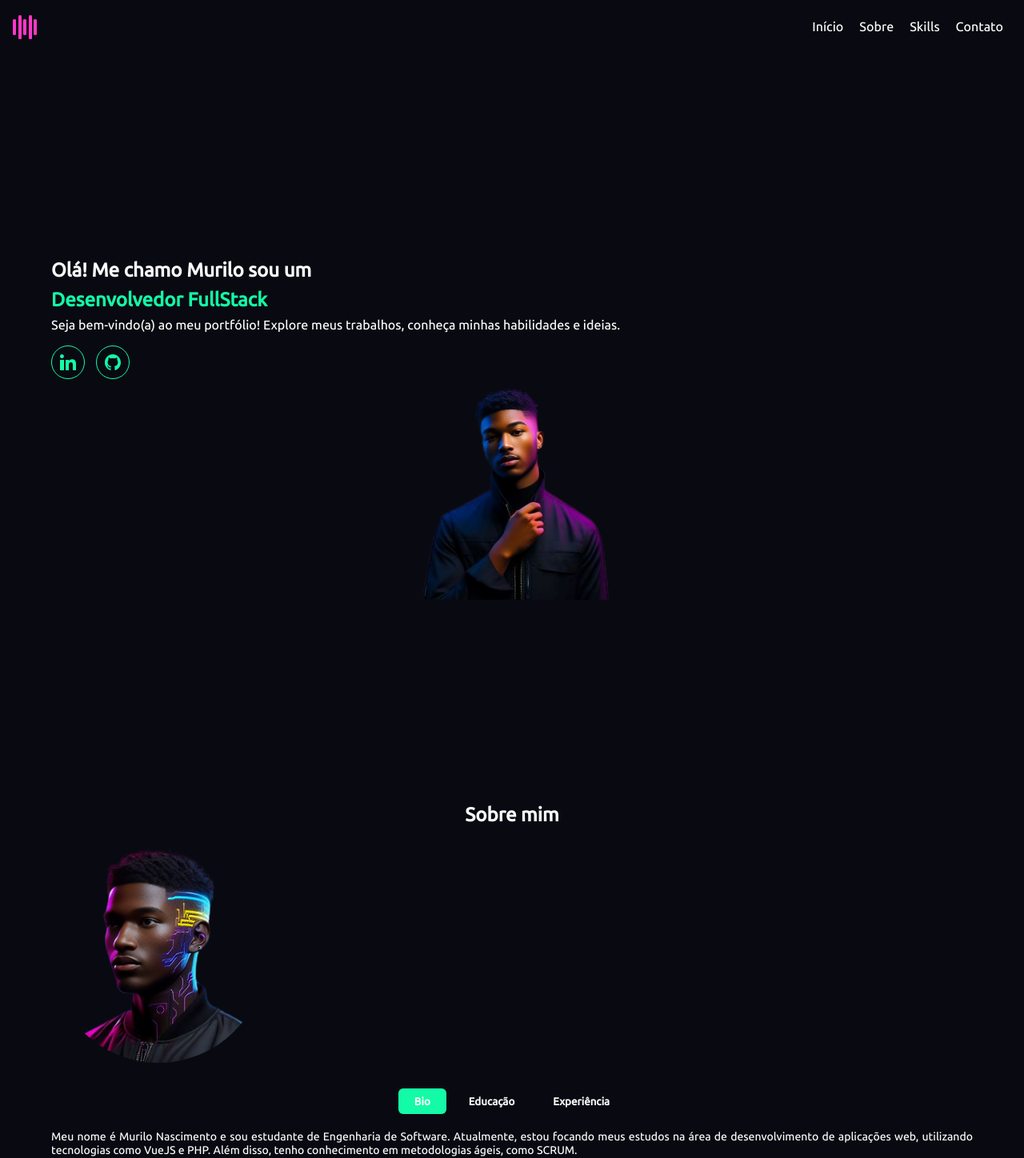
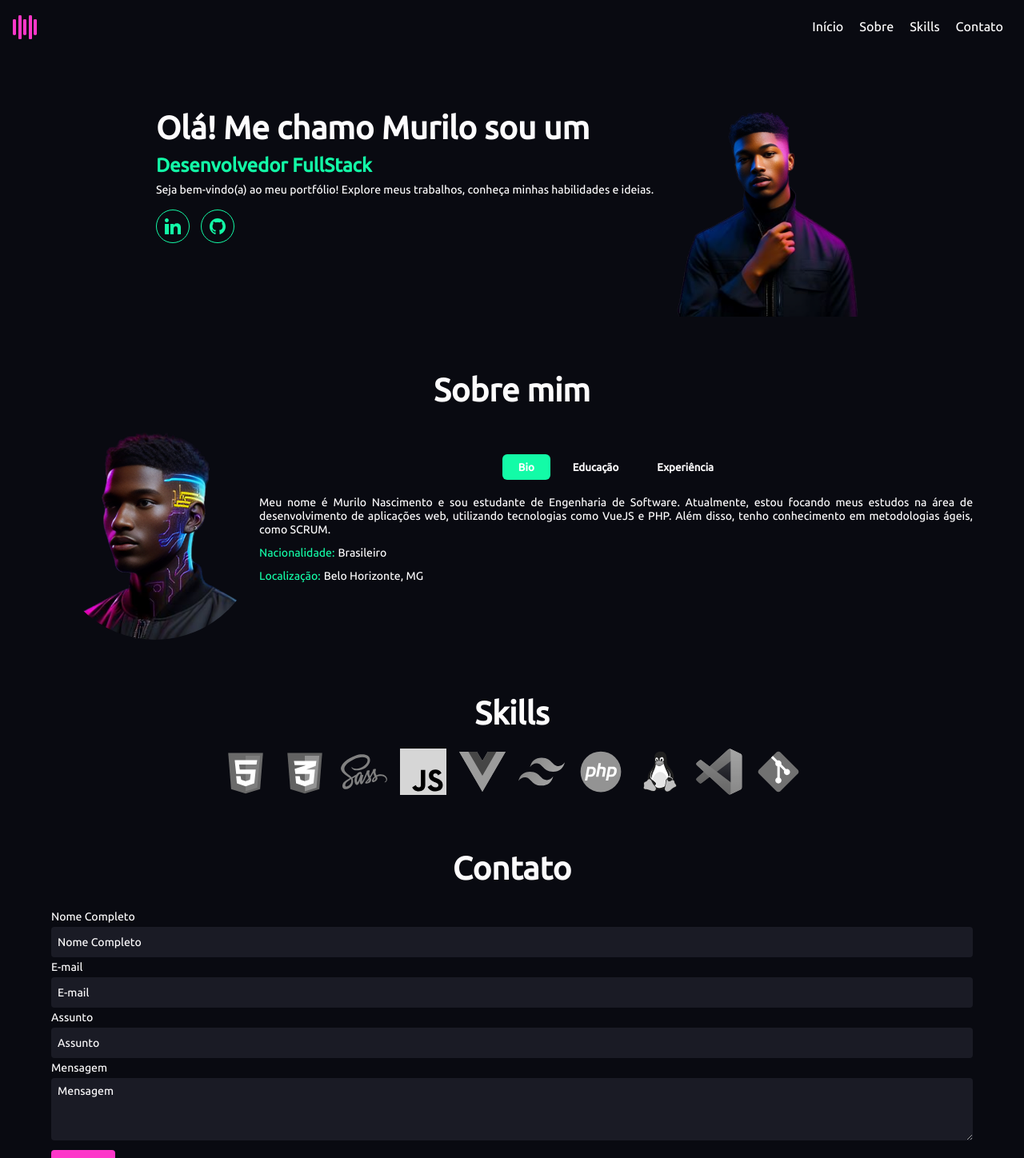
Before and after one commit to murilonicemento/my-portfolio, a Vue app: page /skills in a window 1280 px wide. Shown: the top 1448 px of the page at 80% size. Built offline with nearby package versions, Linux system fonts and the light colour scheme.

Commit message:
style: add responsiveness to 768px windows

```diff
--- a/src/components/ContactComponent.vue
+++ b/src/components/ContactComponent.vue
@@ -30,16 +30,19 @@ form label {
 }
 
 form input {
+  height: 38px;
+
   background-color: var(--color-black-hover);
 
-  height: 38px;
+  padding: 8px;
 
-  padding: 4px;
+  color: var(--color-white);
 }
 
 form input::placeholder,
 form textarea::placeholder {
   color: var(--color-white);
+  font-size: 14px;
 }
 
 form textarea {
@@ -47,9 +50,10 @@ form textarea {
 
   height: 78px;
 
-  padding: 4px;
+  padding: 8px;
 
   font-size: 14px;
+  color: var(--color-white);
 }
 
 form button {
@@ -71,4 +75,10 @@ form button {
 
   cursor: pointer;
 }
+
+@media (min-width: 768px) {
+  h1 {
+    font-size: var(--font-size-2xl);
+  }
+}
 </style>
--- a/src/components/HomeComponent.vue
+++ b/src/components/HomeComponent.vue
@@ -5,10 +5,12 @@ import home from "@/assets/images/home-profile-image.png";
 </script>
 
 <template>
+  <div id="presentation">
     <h1>Olá! Me chamo Murilo sou um</h1>
     <h2>Desenvolvedor FullStack</h2>
     <p>
-    Seja bem-vindo(a) ao meu portfólio! Explore meus trabalhos, conheça minhas habilidades e ideias.
+      Seja bem-vindo(a) ao meu portfólio! Explore meus trabalhos, conheça minhas habilidades e
+      ideias.
     </p>
     <div id="social-media">
       <a href="https://www.linkedin.com/in/murilonicemento/" target="_blank">
@@ -18,7 +20,7 @@ import home from "@/assets/images/home-profile-image.png";
         <img :src="github" alt="GitHub Logo" />
       </a>
     </div>
-
+  </div>
   <img :src="home" alt="Image of a person with black jacket" id="home-profile-image" />
 </template>
 
@@ -27,15 +29,13 @@ h2 {
   color: var(--color-green);
 }
 
-h1,
-h2,
 p {
-  width: 100%;
+  font-size: 14px;
 }
 
 #home-profile-image {
-  width: 268px;
-  height: 268px;
+  width: 260px;
+  height: 260px;
 }
 
 #social-media {
@@ -68,4 +68,20 @@ p {
   width: 20px;
   height: 20px;
 }
+
+@media (min-width: 768px) {
+  #presentation {
+    display: flex;
+    flex-direction: column;
+    gap: 8px;
+  }
+
+  h1 {
+    font-size: var(--font-size-2xl);
+  }
+
+  h2 {
+    font-size: var(--font-size-xl);
+  }
+}
 </style>
--- a/src/components/TabComponent.vue
+++ b/src/components/TabComponent.vue
@@ -1,5 +1,10 @@
 <script setup lang="ts">
 import { ref, defineProps } from "vue";
+import computer from "@/assets/images/computer.svg";
+import build from "@/assets/images/build.svg";
+import dateRange from "@/assets/images/date-range.svg";
+import university from "@/assets/images/university.svg";
+import universityBuilding from "@/assets/images/university-building.svg";
 
 defineProps<{ tabs: string[] }>();
 
@@ -35,9 +40,9 @@ const selectTab = (index: number) => {
         </div>
       </div>
       <div v-else-if="selectedTab === 1">
-        <h3>Engenharia de Software</h3>
-        <h4>Estácio de Sá</h4>
-        <p class="education-date">2021 - 2026</p>
+        <h3><img :src="university" alt="University Hat Icon" />Engenharia de Software</h3>
+        <h4><img :src="universityBuilding" alt="University Building Icon" />Estácio de Sá</h4>
+        <p class="education-date"><img :src="dateRange" alt="Date Range Icon" />2021 - 2026</p>
         <p>
           No curso de Engenharia de Software, adquiri habilidades em Lógica da Programação,
           Algoritmos, Estruturas de Dados e Desenvolvimento Web, utilizando tecnologias como Vue.js,
@@ -46,9 +51,9 @@ const selectTab = (index: number) => {
           operacionais no desenvolvimento de software.
         </p>
         <hr />
-        <h3>CS50</h3>
-        <h4>Harvard</h4>
-        <p class="education-date">2023</p>
+        <h3><img :src="university" alt="University Hat Icon" />CS50</h3>
+        <h4><img :src="universityBuilding" alt="University Building Icon" />Harvard</h4>
+        <p class="education-date"><img :src="dateRange" alt="Date Range Icon" />2023</p>
         <p>
           No curso CS50 da Harvard, obtive uma compreensão profunda de conceitos fundamentais da
           ciência da computação, incluindo pensamento algorítmico, estruturas de dados, manipulação
@@ -58,9 +63,11 @@ const selectTab = (index: number) => {
         </p>
       </div>
       <div v-else-if="selectedTab === 2">
-        <h3>Desenvolvedor FullStack Júnior</h3>
-        <h4>Teknisa</h4>
-        <p class="education-date">abr 2024 - momento</p>
+        <h3><img :src="computer" alt="Computer Icon" />Desenvolvedor FullStack Júnior</h3>
+        <h4><img :src="build" alt="Build Icon" />Teknisa</h4>
+        <p class="education-date">
+          <img :src="dateRange" alt="Date Range Icon" />abr 2024 - momento
+        </p>
         <ul>
           <li>Criação de novas telas do sistema;</li>
           <li>Criação de relatórios BIRT;</li>
@@ -81,9 +88,11 @@ const selectTab = (index: number) => {
           </li>
         </ul>
         <hr />
-        <h3>Estagiário em Desenvolvimento FullStack</h3>
-        <h4>Teknisa</h4>
-        <p class="education-date">jul 2023 - abr 2024</p>
+        <h3><img :src="computer" alt="Computer Icon" />Estagiário em Desenvolvimento FullStack</h3>
+        <h4><img :src="build" alt="Build Icon" />Teknisa</h4>
+        <p class="education-date">
+          <img :src="dateRange" alt="Date Range Icon" />jul 2023 - abr 2024
+        </p>
         <ul>
           <li>Auxiliar time na resolução de bugs;</li>
           <li>
@@ -101,9 +110,11 @@ const selectTab = (index: number) => {
           </li>
         </ul>
         <hr />
-        <h3>Estagiário em Business Intelligence</h3>
-        <h4>iLean Gestão de Resultados</h4>
-        <p class="education-date">fev 2023 - mar 2023</p>
+        <h3><img :src="computer" alt="Computer Icon" />Estagiário em Business Intelligence</h3>
+        <h4><img :src="build" alt="Build Icon" />iLean Gestão de Resultados</h4>
+        <p class="education-date">
+          <img :src="dateRange" alt="Date Range Icon" />fev 2023 - mar 2023
+        </p>
         <ul>
           <li>Desenvolvimento de painéis de visualização de dados em Excel e Power Bi;</li>
           <li>
@@ -167,7 +178,20 @@ const selectTab = (index: number) => {
   gap: 12px;
 }
 
-.tab-content h3 {
+.tab-content div img {
+  width: 20px;
+  height: 20px;
+}
+
+.tab-content div h3,
+.tab-content div h4,
+.tab-content div p {
+  display: flex;
+  align-items: center;
+  gap: 4px;
+}
+
+.tab-content div h3 {
   font-size: var(--font-size-lg);
   font-weight: 800;
 }
--- a/src/views/HomeView.vue
+++ b/src/views/HomeView.vue
@@ -18,12 +18,14 @@ const tabs = ref<string[]>(["Bio", "Educação", "Experiência"]);
     </section>
     <section id="about">
       <h1>Sobre mim</h1>
+      <div id="about-content">
         <img
           :src="about"
           alt="Profile Image of a person with branch cyber lines in the head"
           id="about-profile-image"
         />
         <TabComponent :tabs="tabs" />
+      </div>
     </section>
     <section id="skills">
       <h1>Skills</h1>
@@ -38,7 +40,6 @@ const tabs = ref<string[]>(["Bio", "Educação", "Experiência"]);
 <style scoped lang="css">
 section:not(#about) {
   width: 90%;
-  height: 100vh;
 
   margin: auto;
   margin-top: 68px;
@@ -83,4 +84,26 @@ section:not(#about) {
   display: flex;
   flex-direction: column;
 }
+
+@media (min-width: 768px) {
+  #home {
+    flex-direction: row;
+    align-items: start;
+  }
+
+  #about-content {
+    display: flex;
+    align-items: start;
+  }
+
+  #about h1,
+  #skills h1 {
+    font-size: var(--font-size-2xl);
+  }
+
+  #about-profile-image {
+    width: 260px;
+    height: 260px;
+  }
+}
 </style>
```
Lines whose indentation alone changed are shown as unchanged.
